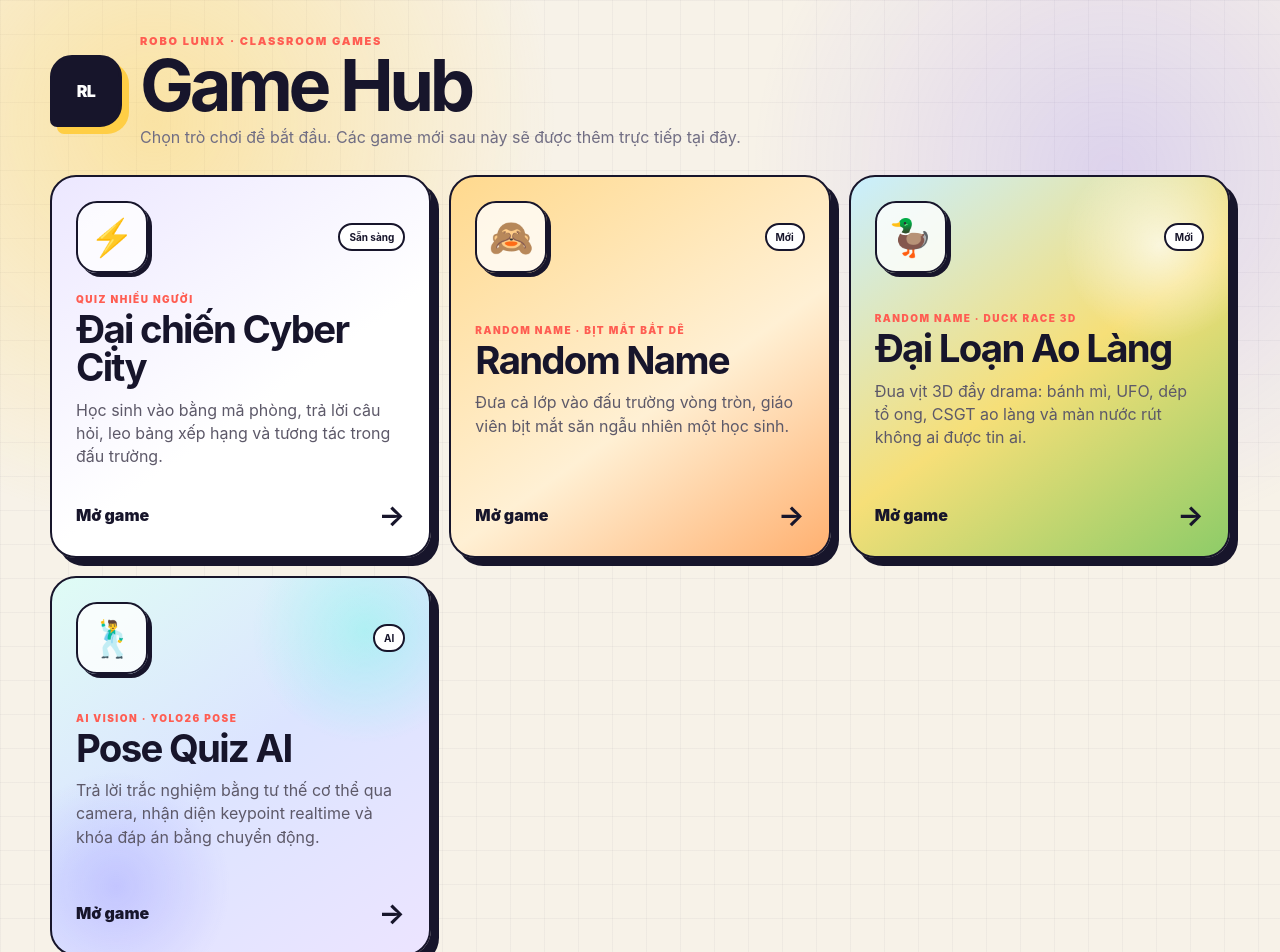
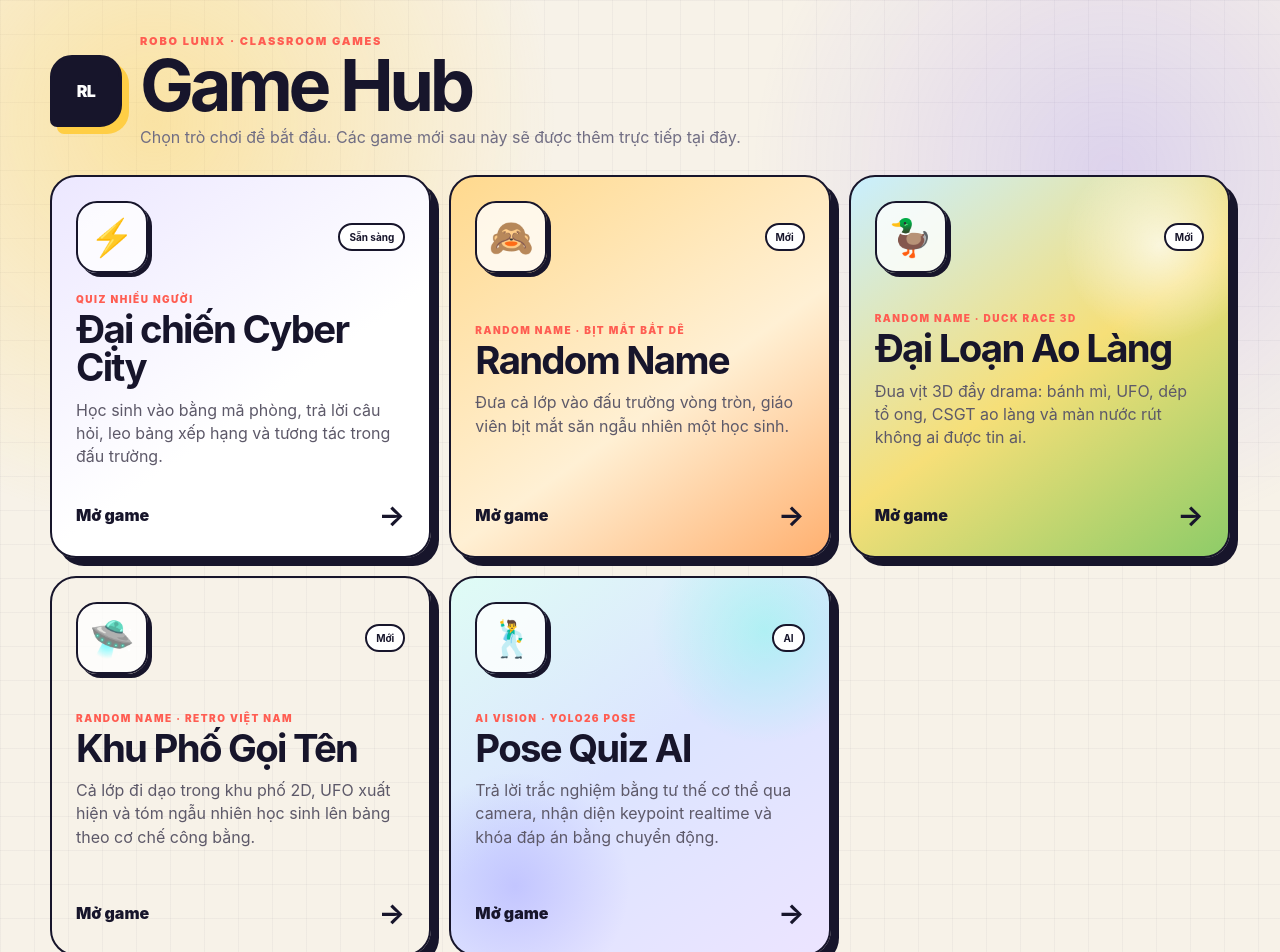
Before and after one commit to VanLung/Mini-Game, a Next.js app: page / in a window 1280 px wide. Shown: the top 952 px of the page. Built offline with nearby package versions, Linux system fonts and the light colour scheme.

Commit message:
feat: add Khu Pho Goi Ten to Game Hub

```diff
--- a/app/page.tsx
+++ b/app/page.tsx
@@ -26,6 +26,15 @@ const games = [
     description: "Đua vịt 3D đầy drama: bánh mì, UFO, dép tổ ong, CSGT ao làng và màn nước rút không ai được tin ai.",
     icon: "🦆",
     className: "hub-card duck",
+    status: "Mới",
+  },
+  {
+    href: "/street-random",
+    eyebrow: "RANDOM NAME · RETRO VIỆT NAM",
+    title: "Khu Phố Gọi Tên",
+    description: "Cả lớp đi dạo trong khu phố 2D, UFO xuất hiện và tóm ngẫu nhiên học sinh lên bảng theo cơ chế công bằng.",
+    icon: "🛸",
+    className: "hub-card street",
     status: "Mới",
   },
   {
```
